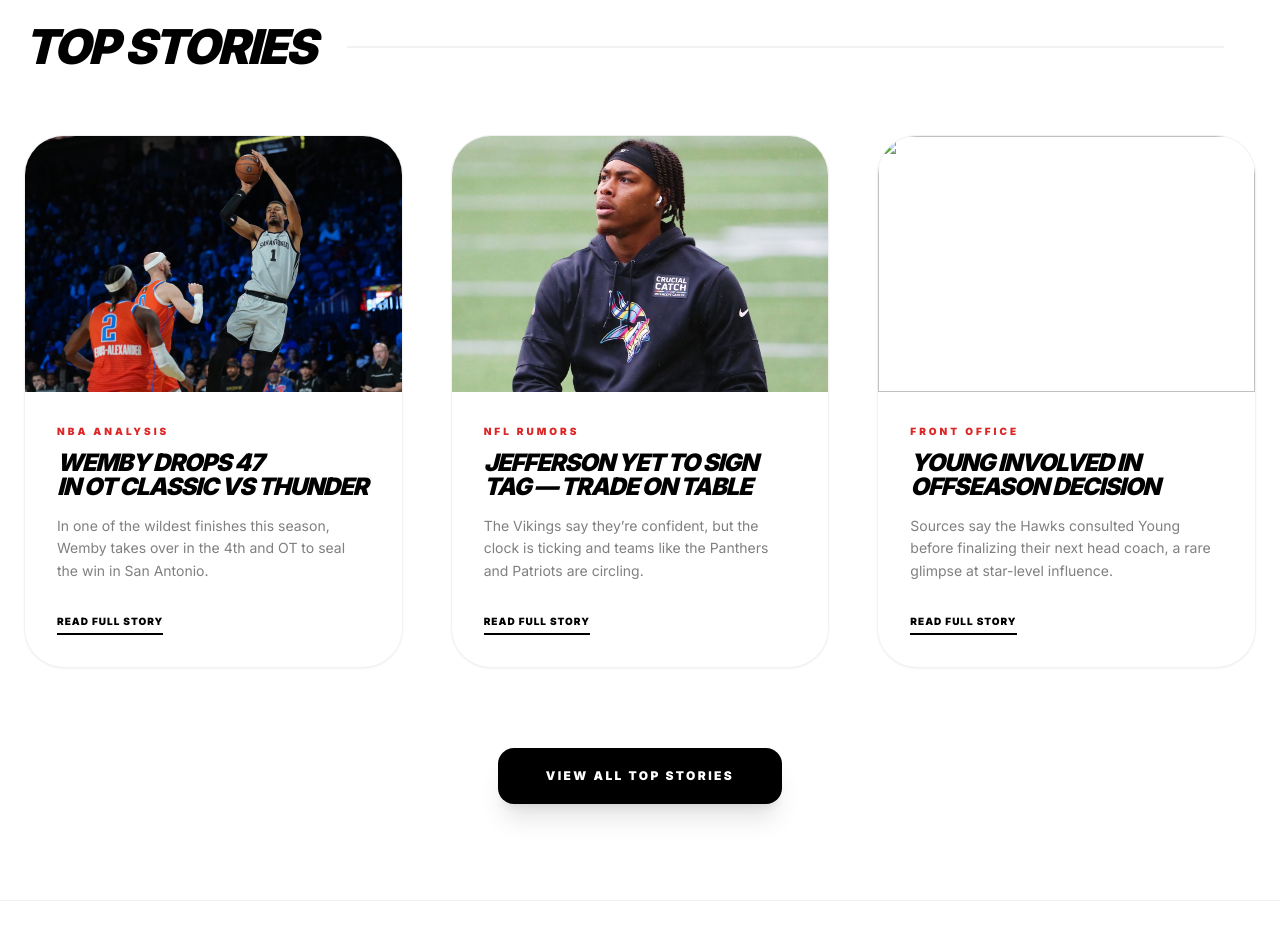
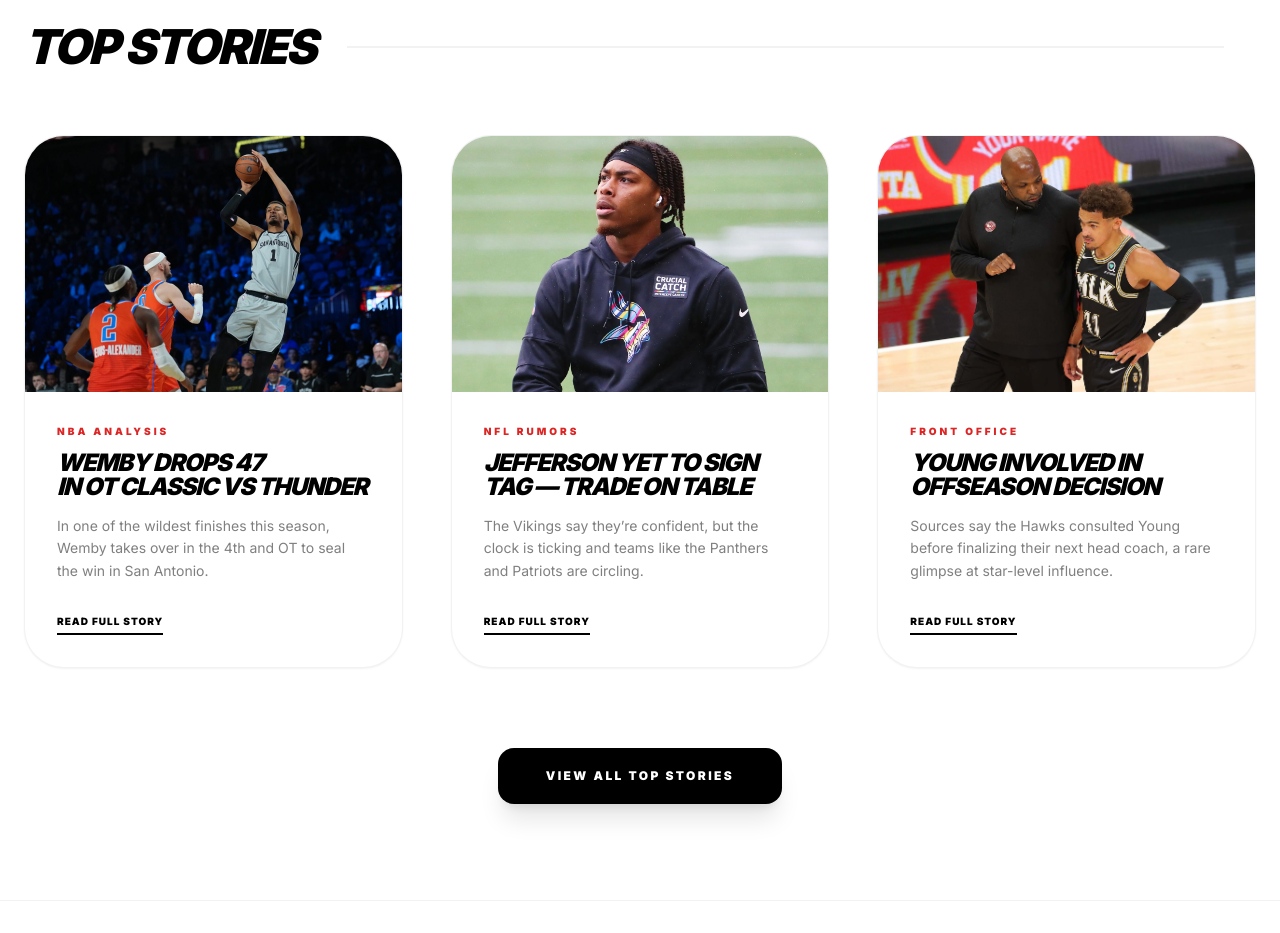
Before and after one commit to saidhaille3/lithouse, a plain HTML site: page index.html in a window 1280 px wide. Shown: the part 3160-4093 px from the top of the page. Drawn offline with nearby package versions, Linux system fonts and the light colour scheme.

Commit message:
re-added trae

```diff
--- a/index.html
+++ b/index.html
@@ -640,7 +640,7 @@
 
       <article class="group relative bg-white rounded-[2.5rem] overflow-hidden border border-black/5 shadow-sm transition-all duration-500 hover:-translate-y-2 hover:shadow-2xl">
         <div class="relative h-64 overflow-hidden">
-          <img src="images/trae.jpeg"
+          <img src="images/trae.webp"
                class="object-cover w-full h-full transition-transform duration-700 group-hover:scale-110" />
           <div class="absolute inset-0"></div>
         </div>
```
Also changed, not shown: images/trae.webp (added).
